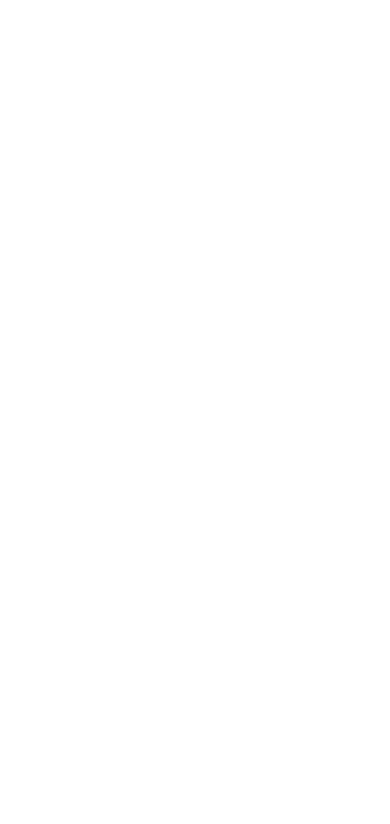
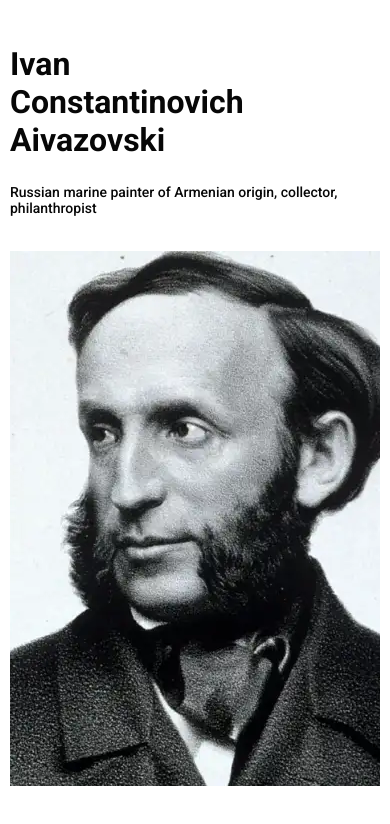
Before and after one commit to Viktor1504/ayvazovskiy_page, a plain HTML site: page index.html in a window 390 px wide. Drawn offline with Linux system fonts and the light colour scheme.

Commit message:
home section

```diff
--- a/index.css
+++ b/index.css
@@ -1,3 +1,4 @@
 @import url('styles/basic.css');
 @import url('styles/variables.css');
 @import url('styles/header.css');
+@import url('styles/home.css');
--- a/index.html
+++ b/index.html
@@ -36,7 +36,16 @@
         </nav>
     </div>
 </header>
-<main></main>
+<main aria-label="main">
+    <section aria-label="home section" class="home">
+        <div class="container">
+            <h1 aria-label="title" class="home-title">Ivan Constantinovich Aivazovski</h1>
+            <p aria-label="description" class="home-description">Russian marine painter of Armenian origin, collector,
+                philanthropist</p>
+            <img alt="photo of Ayvazovskiy" class="home-img" src="assets/webp/home.webp">
+        </div>
+    </section>
+</main>
 <footer></footer>
 </body>
 </html>
--- a/styles/basic.css
+++ b/styles/basic.css
@@ -19,6 +19,10 @@ ul {
     padding: 0;
 }
 
+h1, p {
+    margin: 0;
+}
+
 .container {
     margin: 0 auto;
     max-width: 970px;
--- a/styles/header.css
+++ b/styles/header.css
@@ -37,7 +37,7 @@
     bottom: -10px;
     height: 1px;
     background-color: var(--color-main-black);
-    transition: right .22s;
+    transition: right .50s;
 }
 
 .nav-link:hover {
@@ -48,7 +48,7 @@
     right: 0;
 }
 
-@media (max-width: 400px) {
+@media (max-width: 480px) {
     .header {
         display: none;
     }
--- /dev/null
+++ b/styles/home.css
@@ -0,0 +1,39 @@
+.home {
+    text-align: center;
+}
+
+.home-title {
+    font-size: 45px;
+    font-weight: 700;
+    color: var(--color-main-black);
+    margin: 45px 0 25px 0;
+}
+
+.home-description {
+    font-size: 18px;
+    font-weight: 500;
+    color: var(--color-main-black);
+    margin-bottom: 35px;
+}
+
+.home-img {
+    width: 100%;
+    height: 535px;
+    object-fit: cover;
+}
+
+@media (max-width: 480px) {
+    .home {
+        text-align: left;
+    }
+
+    .home-title {
+        max-width: 250px;
+        font-size: 32px;
+    }
+
+    .home-description {
+        font-size: 14px;
+        margin-bottom: 35px;
+    }
+}
```
